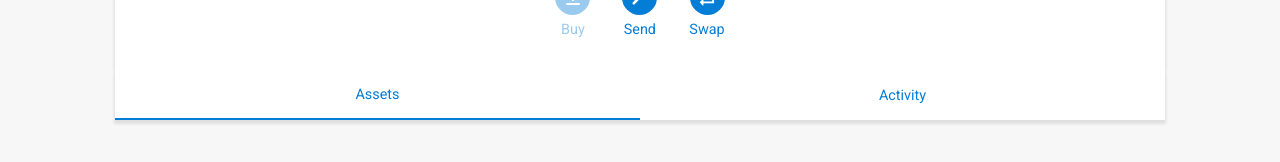
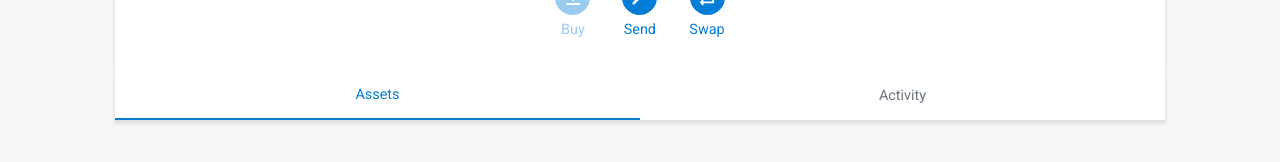
Before and after one commit to Galvaothiago/meta-mask-clone-UI, a React (Create React App) app: page / in a window 1280 px wide. Shown: the part 282-444 px from the top of the page. Built offline with nearby package versions, Linux system fonts and the light colour scheme.

Commit message:
change button text color when not is active

```diff
--- a/src/components/OptionButton/index.tsx
+++ b/src/components/OptionButton/index.tsx
@@ -5,7 +5,9 @@ import { Button, Container } from "./style"
 export const OptionButton: React.FC = () => {
     const options = ["Assets", "Activity"]
     const [ borderOption, setBorderOption] = useState(options[0])
+    const optionStyle = {
 
+    }
     const handleBorderButton = (option: string) => {
         setBorderOption(option)
     }
@@ -13,7 +15,8 @@ export const OptionButton: React.FC = () => {
         <Container>
             { options.map(option => (
                 <Button
-                    style={{ borderBottom: `${borderOption === option ? `2px solid ${colors.blueColorLetters}` : ''}` }}
+                    style={{ borderBottom: `${borderOption === option ? `2px solid ${colors.blueColorLetters}` : ''}`,
+                            color: `${borderOption === option ? `${colors.blueColorLetters}` : ''}`}}
                     onClick={() => handleBorderButton(option)}
                 >{option}</Button>
             )) }
--- a/src/components/OptionButton/style.ts
+++ b/src/components/OptionButton/style.ts
@@ -20,7 +20,7 @@ export const Button = styled.button`
     border: none;
     background-color: ${colors.whiteColorBackground};
 
-    color: ${colors.blueColorLetters};
+    color: ${colors.lightColorLetters};
     font-size: .9rem;
     font-weight: 400;
     cursor: pointer;
```
